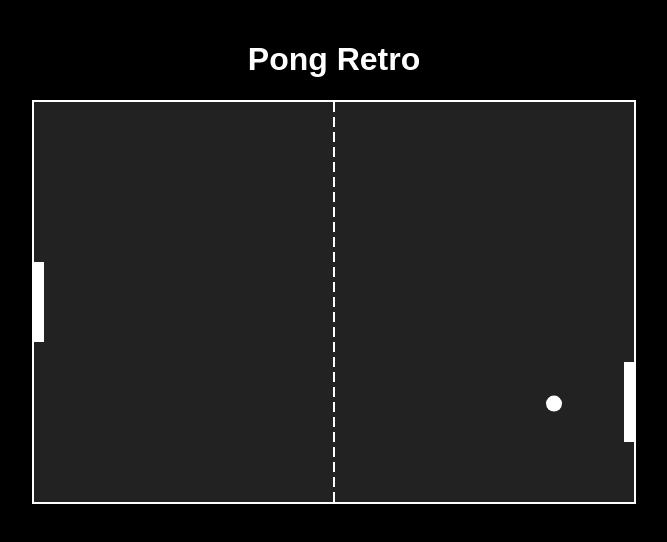
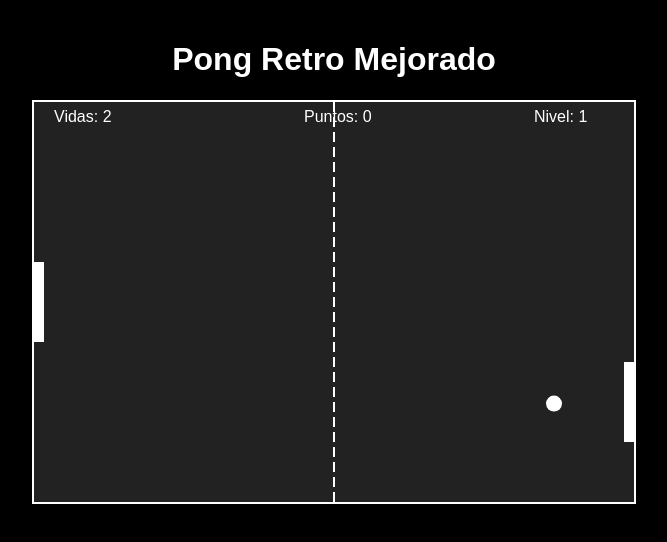
Before and after one commit to Secucars/secucar.github.io, a plain HTML site: page index.html in a window 1280 px wide. Shown: the whole page, without its empty margins (306-973 px from the left). Drawn offline with Linux system fonts and the light colour scheme.

Commit message:
Juego Pong mejorado y jugable

```diff
--- a/index.html
+++ b/index.html
@@ -3,7 +3,7 @@
 <head>
   <meta charset="UTF-8">
   <meta name="viewport" content="width=device-width, initial-scale=1.0">
-  <title>Pong Retro</title>
+  <title>Pong Retro Mejorado</title>
   <style>
     body {
       text-align: center;
@@ -22,7 +22,7 @@
   </style>
 </head>
 <body>
-  <h1>Pong Retro</h1>
+  <h1>Pong Retro Mejorado</h1>
   <canvas id="gameCanvas" width="600" height="400"></canvas>
   <script>
     const canvas = document.getElementById("gameCanvas");
@@ -33,7 +33,8 @@
     const paddleHeight = 80;
     let playerY = (canvas.height - paddleHeight) / 2;
     let aiY = (canvas.height - paddleHeight) / 2;
-    const paddleSpeed = 5;
+    let paddleSpeed = 5; // Velocidad del jugador (constante)
+    let aiSpeed = 5;     // Velocidad de la IA
 
     // Propiedades de la bola
     let ballX = canvas.width / 2;
@@ -41,6 +42,12 @@
     const ballRadius = 8;
     let ballSpeedX = 4;
     let ballSpeedY = 4;
+
+    // Variables del juego
+    let playerLives = 3;
+    let score = 0;
+    let level = 1;
+    let nextLevelScore = 5; // Cada 5 puntos se sube de nivel
 
     // Variables de entrada del jugador
     let upPressed = false;
@@ -63,13 +70,13 @@
       }
     });
 
-    // Función para dibujar una paleta
+    // Dibujar paleta
     function drawPaddle(x, y) {
       ctx.fillStyle = "#fff";
       ctx.fillRect(x, y, paddleWidth, paddleHeight);
     }
 
-    // Función para dibujar la bola
+    // Dibujar la bola
     function drawBall() {
       ctx.beginPath();
       ctx.arc(ballX, ballY, ballRadius, 0, Math.PI * 2);
@@ -78,17 +85,23 @@
       ctx.closePath();
     }
 
-    // Dibujar la red central
-    function drawNet() {
+    // Dibujar la red central y la información del juego (vidas, puntos y nivel)
+    function drawUI() {
+      // Red central
       ctx.fillStyle = "#fff";
       const netWidth = 2;
       const netHeight = 10;
       for (let i = 0; i < canvas.height; i += 15) {
         ctx.fillRect((canvas.width - netWidth) / 2, i, netWidth, netHeight);
       }
+      // Información
+      ctx.font = "16px Arial";
+      ctx.fillText("Vidas: " + playerLives, 20, 20);
+      ctx.fillText("Puntos: " + score, canvas.width / 2 - 30, 20);
+      ctx.fillText("Nivel: " + level, canvas.width - 100, 20);
     }
 
-    // Actualizar posición de las paletas
+    // Movimiento de las paletas
     function movePaddles() {
       // Movimiento del jugador
       if (upPressed && playerY > 0) {
@@ -97,13 +110,13 @@
       if (downPressed && playerY < canvas.height - paddleHeight) {
         playerY += paddleSpeed;
       }
-      // Movimiento de la paleta de la IA (seguimiento simple de la bola)
+      // Movimiento de la IA: seguimiento simple de la bola
       if (aiY + paddleHeight / 2 < ballY) {
-        aiY += paddleSpeed;
+        aiY += aiSpeed;
       } else if (aiY + paddleHeight / 2 > ballY) {
-        aiY -= paddleSpeed;
+        aiY -= aiSpeed;
       }
-      // Evitar que la paleta de la IA se salga de los límites
+      // Limitar la paleta de la IA dentro del canvas
       if (aiY < 0) aiY = 0;
       if (aiY > canvas.height - paddleHeight) aiY = canvas.height - paddleHeight;
     }
@@ -118,47 +131,76 @@
         ballSpeedY = -ballSpeedY;
       }
 
-      // Colisión con la paleta del jugador (izquierda)
+      // Colisión con la paleta del jugador (lado izquierdo)
       if (ballX - ballRadius < paddleWidth) {
         if (ballY > playerY && ballY < playerY + paddleHeight) {
           ballSpeedX = -ballSpeedX;
-          // Ajustar la velocidad en función de dónde impacta la bola en la paleta
           let deltaY = ballY - (playerY + paddleHeight / 2);
           ballSpeedY = deltaY * 0.2;
         } else {
-          // La bola se perdió, reiniciar posición
+          // El jugador falla: pierde una vida
+          playerLives--;
+          if (playerLives <= 0) {
+            alert("Game Over! Has perdido todas tus vidas.");
+            resetGame();
+            return;
+          }
           resetBall();
+          return;
         }
       }
 
-      // Colisión con la paleta de la IA (derecha)
+      // Colisión con la paleta de la IA (lado derecho)
       if (ballX + ballRadius > canvas.width - paddleWidth) {
         if (ballY > aiY && ballY < aiY + paddleHeight) {
           ballSpeedX = -ballSpeedX;
           let deltaY = ballY - (aiY + paddleHeight / 2);
           ballSpeedY = deltaY * 0.2;
         } else {
-          // La bola se perdió, reiniciar posición
+          // El jugador anota un punto
+          score++;
+          if (score >= nextLevelScore) {
+            level++;
+            nextLevelScore += 5;
+            // Aumenta la dificultad: incrementa la velocidad de la bola y de la IA
+            ballSpeedX *= 1.2;
+            ballSpeedY *= 1.2;
+            aiSpeed += 1;
+          }
           resetBall();
+          return;
         }
       }
     }
 
-    // Función para reiniciar la bola al centro
+    // Reinicia la posición de la bola (manteniendo la velocidad actual)
     function resetBall() {
       ballX = canvas.width / 2;
       ballY = canvas.height / 2;
-      // Invertir la dirección para que la bola se lance hacia el que recibió el punto
-      ballSpeedX = -ballSpeedX;
+      // Invertir la dirección X para que la bola se lance hacia el lado contrario
+      ballSpeedX = (ballSpeedX > 0) ? -Math.abs(ballSpeedX) : Math.abs(ballSpeedX);
+      // Dar un pequeño impulso aleatorio en Y
       ballSpeedY = 4 * (Math.random() > 0.5 ? 1 : -1);
+    }
+
+    // Reiniciar el juego completo
+    function resetGame() {
+      playerLives = 3;
+      score = 0;
+      level = 1;
+      nextLevelScore = 5;
+      ballSpeedX = 4;
+      ballSpeedY = 4;
+      aiSpeed = 5;
+      resetBall();
     }
 
     // Función principal de dibujo y actualización
     function draw() {
       ctx.clearRect(0, 0, canvas.width, canvas.height);
-      drawNet();
-      drawPaddle(0, playerY);                   // Paleta izquierda (jugador)
-      drawPaddle(canvas.width - paddleWidth, aiY); // Paleta derecha (IA)
+      drawUI();
+      drawPaddle(0, playerY);                     // Paleta del jugador (izquierda)
+      drawPaddle(canvas.width - paddleWidth, aiY);  // Paleta de la IA (derecha)
       drawBall();
       movePaddles();
       moveBall();
```
